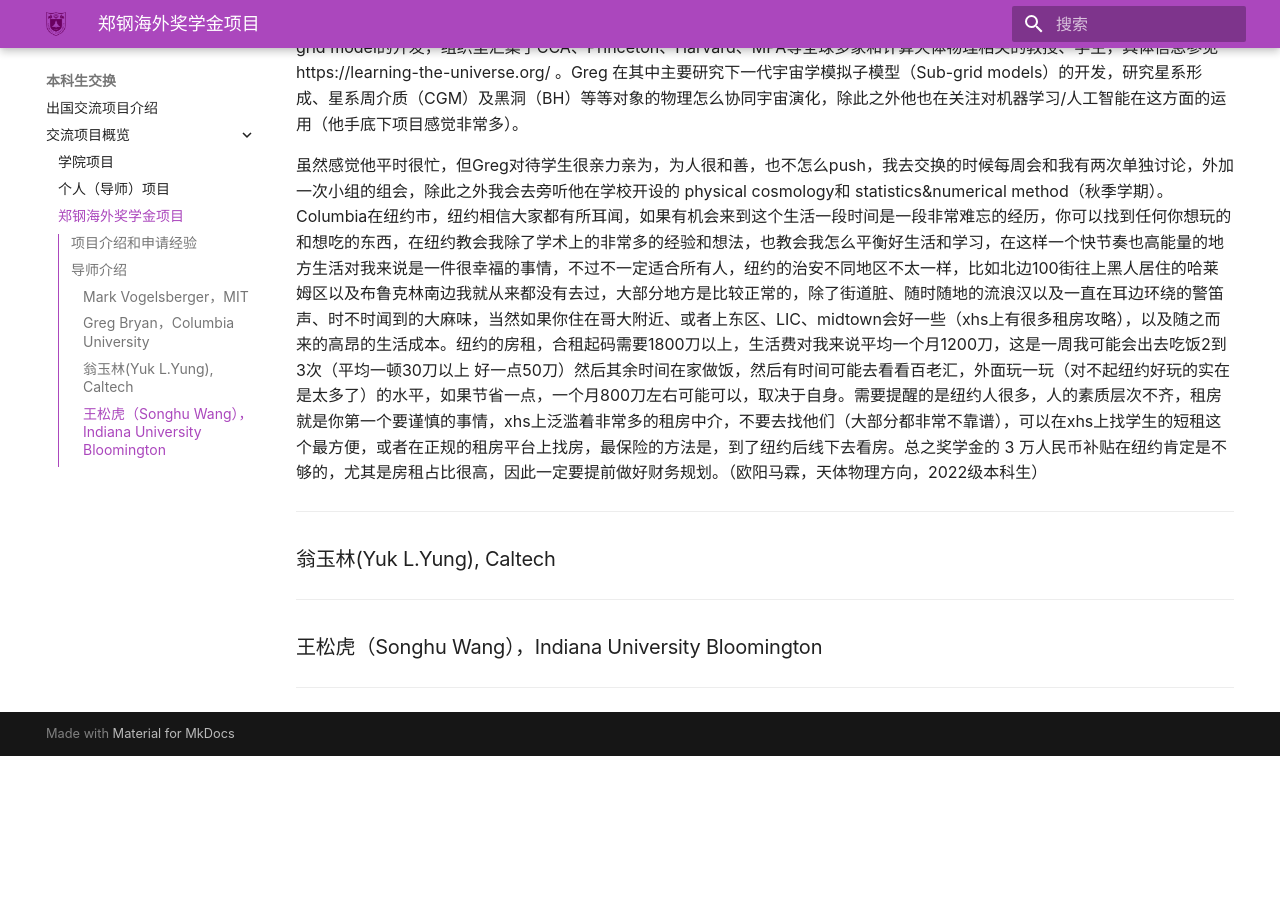
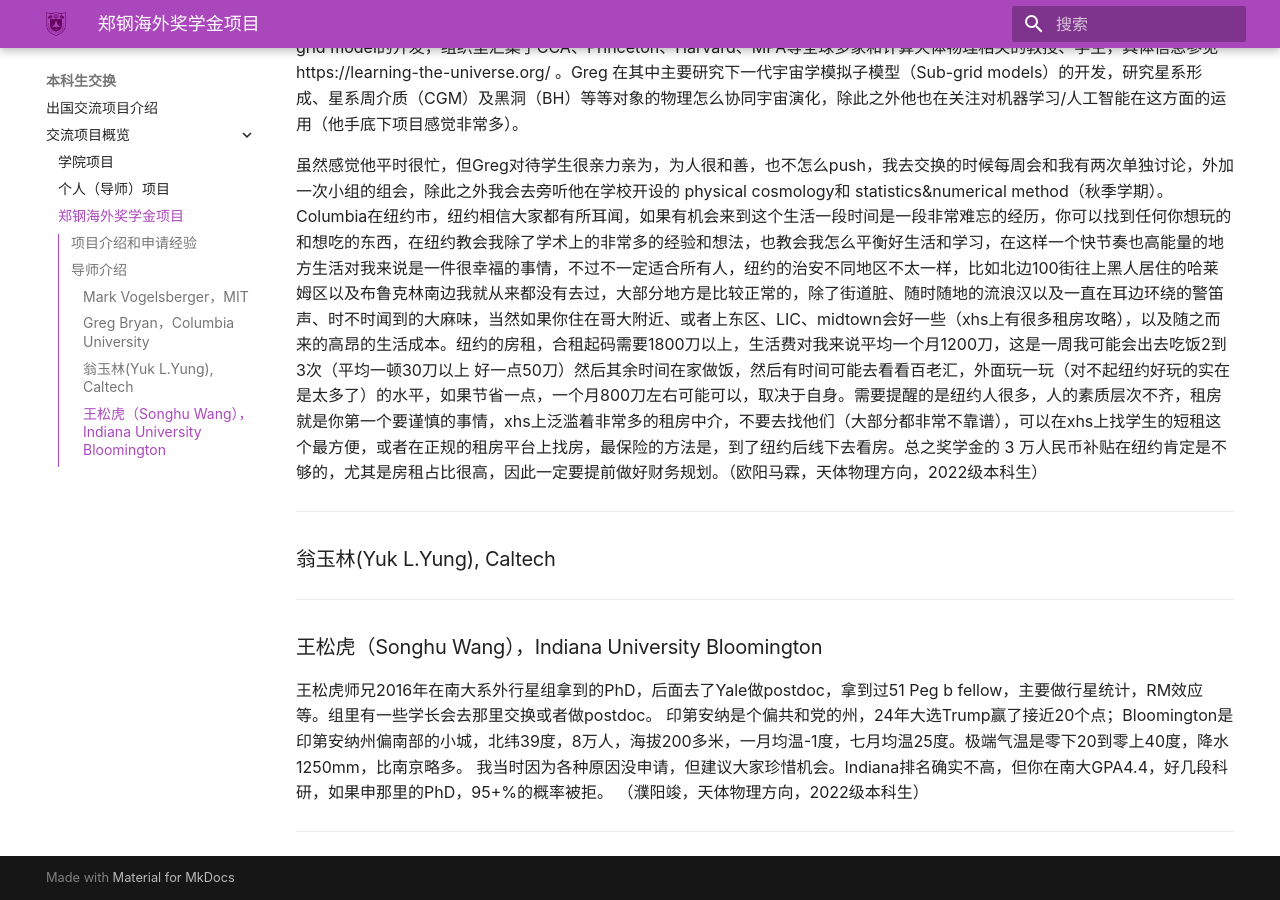
Before and after one commit to nju-astronomy/NJU-ASA, an MkDocs documentation site: the page built from docs/abroad_exchange/zhenggang_project.md, in a window 1280 px wide and 900 px high, scrolled down 1645 px. Built offline with MkDocs 1.6.1 and Material for MkDocs 9.7.7, drawn with Linux system fonts in a browser that asks for light colours; some web fonts are replaced; before the commit the page ends 2401 px from its top, so only the background shows below that.

Commit message:
Update zhenggang_project.md

```diff
--- a/docs/abroad_exchange/zhenggang_project.md
+++ b/docs/abroad_exchange/zhenggang_project.md
@@ -41,4 +41,8 @@
 
 ### 王松虎（Songhu Wang），Indiana University Bloomington
 
+王松虎师兄2016年在南大系外行星组拿到的PhD，后面去了Yale做postdoc，拿到过51 Peg b fellow，主要做行星统计，RM效应等。组里有一些学长会去那里交换或者做postdoc。
+印第安纳是个偏共和党的州，24年大选Trump赢了接近20个点；Bloomington是印第安纳州偏南部的小城，北纬39度，8万人，海拔200多米，一月均温-1度，七月均温25度。极端气温是零下20到零上40度，降水1250mm，比南京略多。
+我当时因为各种原因没申请，但建议大家珍惜机会。Indiana排名确实不高，但你在南大GPA4.4，好几段科研，如果申那里的PhD，95+%的概率被拒。  （濮阳竣，天体物理方向，2022级本科生）
+
 ---
```
